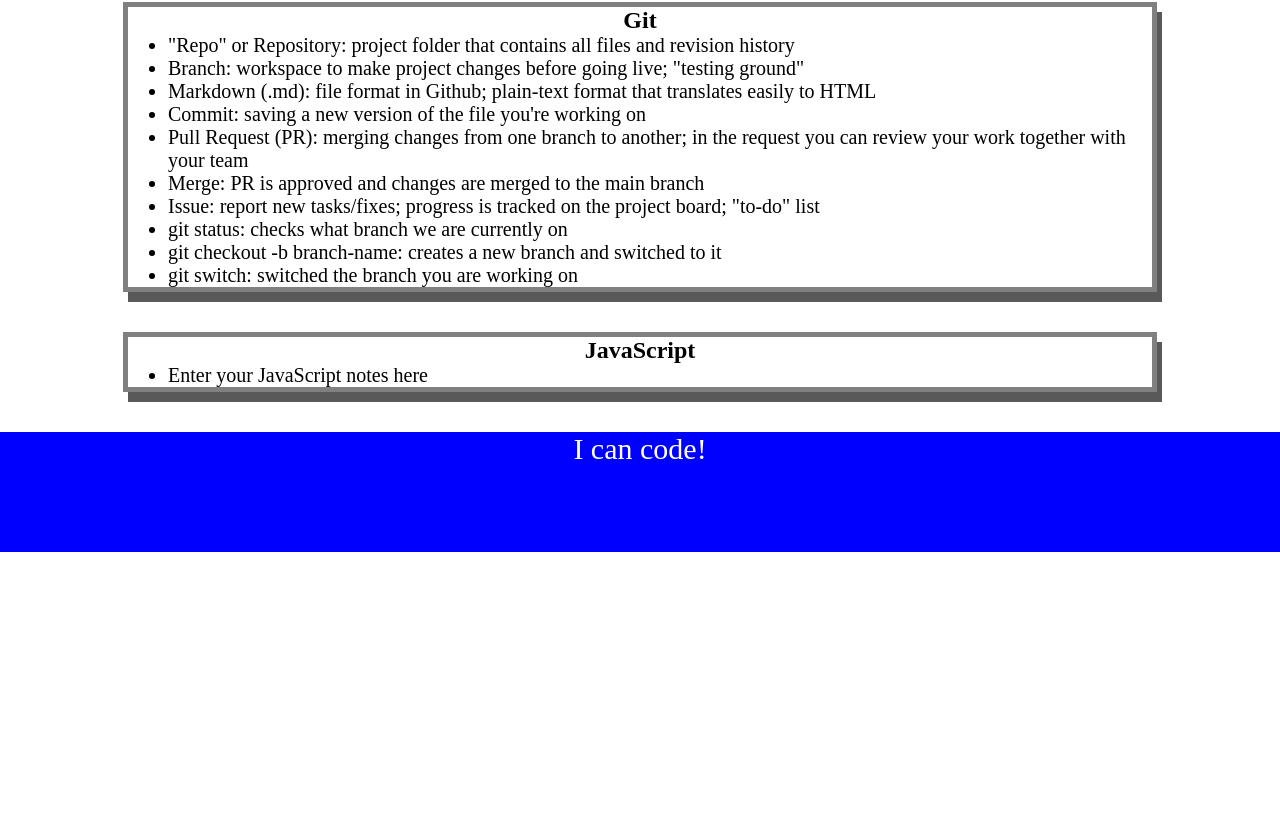
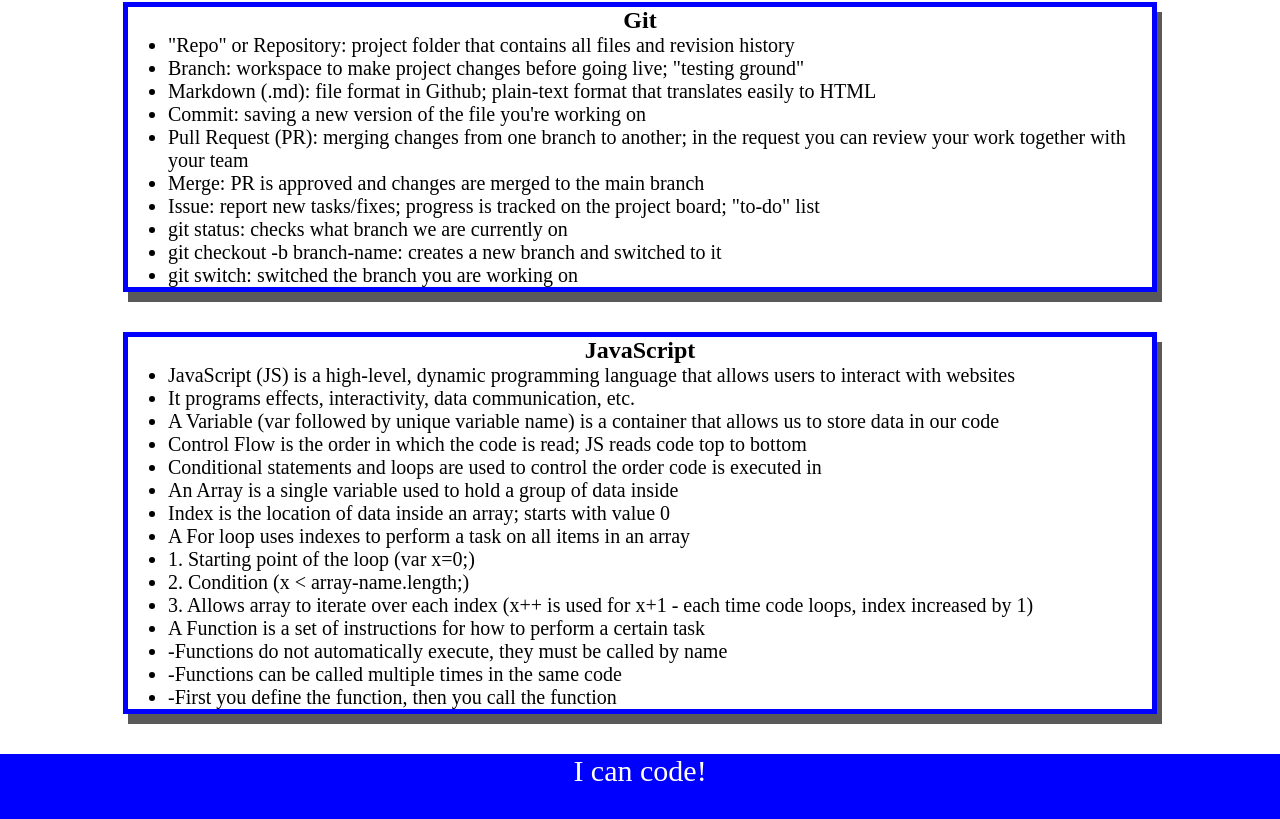
Before and after one commit to benmday/prework-study-guide, a plain HTML site: page index.html in a window 1280 px wide. Shown: the part 675-1494 px from the top of the page. Before the commit the page ends 1227 px from the top, so only its background shows below. Drawn offline with Linux system fonts and the light colour scheme.

Commit message:
Added more JS code and JS notes to Prework Study Guide application.

```diff
--- a/assets/script.js
+++ b/assets/script.js
@@ -1,18 +1,31 @@
 var topics = ['HTML', 'CSS', 'Git', 'JavaScript'];
-for(var x=0; x<topics.length; x++) {
-    console.log(topics[x]);
+
+var randomTopic = topics[Math.floor(Math.random() * topics.length)];
+
+function listTopics() {
+    for(var x=0; x<topics.length; x++) {
+        console.log(topics[x]);
+    }
 }
 
-/*
-if (topic === 'HTML') {
+function selectTopic() {
+    if (randomTopic === 'HTML') {
   console.log("Let's study HTML!");
-} else if (topic === 'CSS') {
+    } else if (randomTopic === 'CSS') {
   console.log("Let's study CSS!");
-} else if (topic === 'Git') {
+    } else if (randomTopic === 'Git') {
   console.log("Let's study Git!");
-} else if (topic === 'JavaScript') {
+    } else if (randomTopic === 'JavaScript') {
   console.log("Let's study JavaScript!");
-} else {
+    } else {
   console.log('Please try again!');
+    }
 }
-*/
+
+console.log('Here are the topics we learned through Prework:');
+
+listTopics()
+
+console.log('Which topic should we study first?');
+
+selectTopic()
--- a/assets/style.css
+++ b/assets/style.css
@@ -31,6 +31,6 @@ p {
   .card {
     width: 80%;
     margin: 40px auto;
-    border: 5px solid gray;
+    border: 5px solid blue;
     box-shadow: 5px 10px #595959;
   }
--- a/index.html
+++ b/index.html
@@ -54,7 +54,21 @@
      <section class="card" id="javascript-section">
       <h2>JavaScript</h2>
       <ul>
-        <li>Enter your JavaScript notes here</li>
+        <li>JavaScript (JS) is a high-level, dynamic programming language that allows users to interact with websites</li>
+        <li>It programs effects, interactivity, data communication, etc.</li>
+        <li>A Variable (var followed by unique variable name) is a container that allows us to store data in our code</li>
+        <li>Control Flow is the order in which the code is read; JS reads code top to bottom</li>
+        <li>Conditional statements and loops are used to control the order code is executed in</li>
+        <li>An Array is a single variable used to hold a group of data inside</li>
+        <li>Index is the location of data inside an array; starts with value 0</li>
+        <li>A For loop uses indexes to perform a task on all items in an array</li>
+        <li>  1. Starting point of the loop (var x=0;)</li>
+        <li>  2. Condition (x < array-name.length;)</li>
+        <li>  3. Allows array to iterate over each index (x++ is used for x+1 - each time code loops, index increased by 1)</li>
+        <li>A Function is a set of instructions for how to perform a certain task</li>
+        <li>  -Functions do not automatically execute, they must be called by name</li>
+        <li>  -Functions can be called multiple times in the same code</li>
+        <li>  -First you define the function, then you call the function</li>
       </ul>
      </section>
 
```
